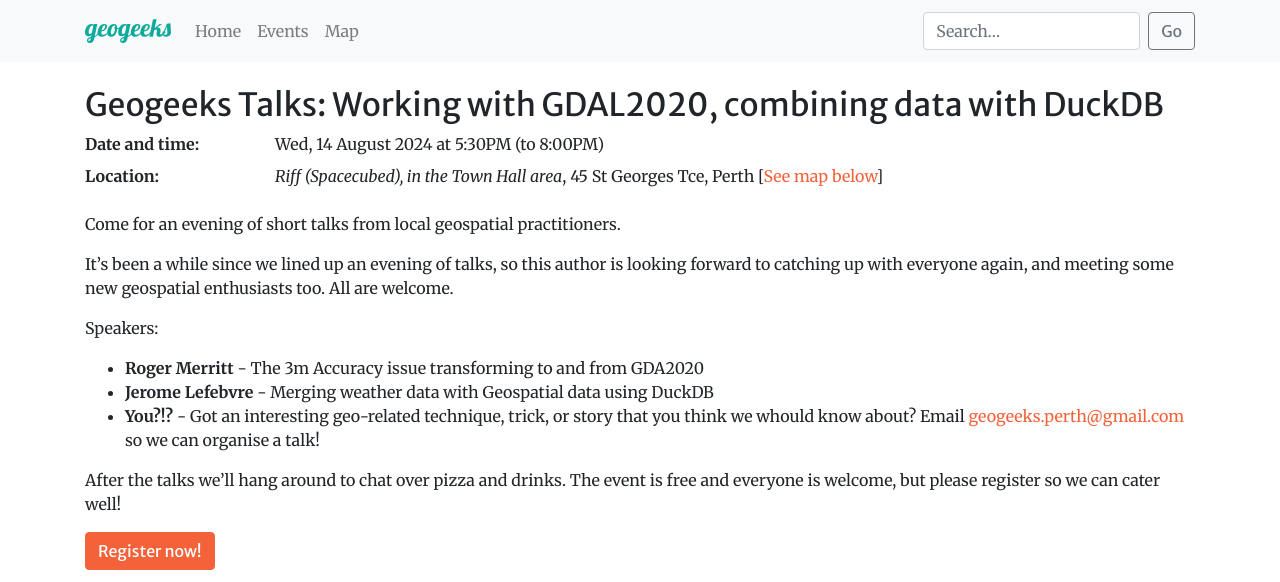
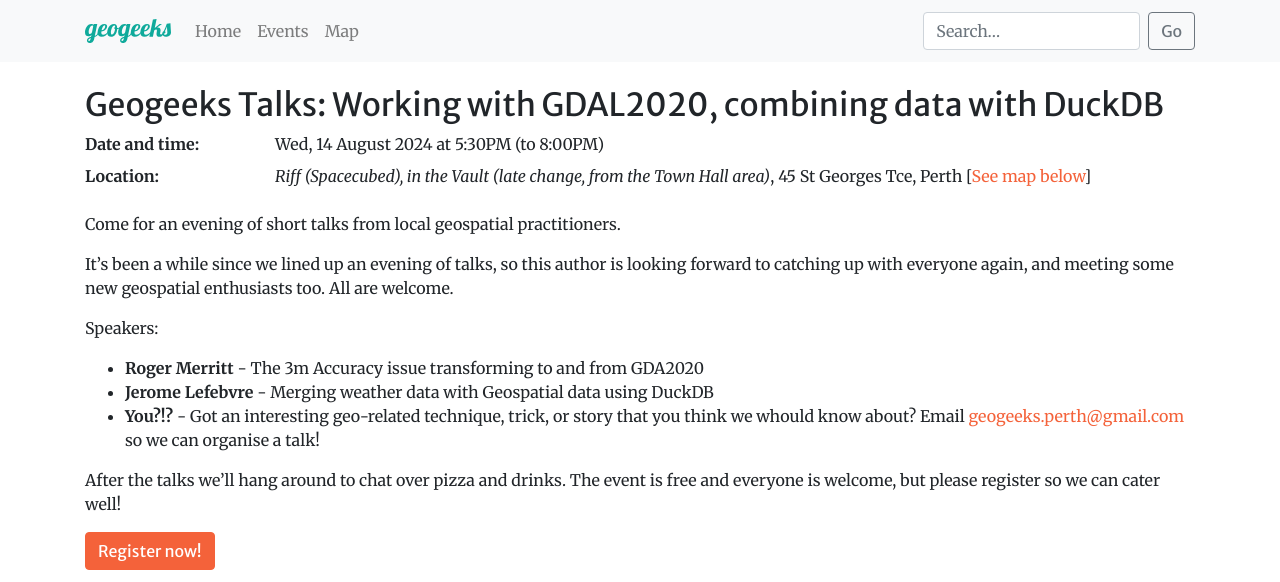
Before and after one commit to geogeeks-au/geogeeks-au.github.io, a Jekyll site: the page built from 2024/0814_duckdb-gdal2020.md, in a window 1280 px wide, cut to the strip 0-582 px from the top of the page. Built offline with Jekyll 4.4.1, drawn with Linux system fonts in a browser that asks for light colours; comment, search, counter and statistics services are not loaded.

Commit message:
Update 0814_duckdb-gdal2020.md

```diff
--- a/2024/0814_duckdb-gdal2020.md
+++ b/2024/0814_duckdb-gdal2020.md
@@ -4,7 +4,7 @@
 start_time: 2024-08-14 17:30
 end_time: 2024-08-14 20:00
 location:
-    name: Riff (Spacecubed), in the Town Hall area
+    name: Riff (Spacecubed), in the Vault (late change, from the Town Hall area)
     address: 45 St Georges Tce, Perth
     latitude: -31.955841
     longitude: 115.85898
```
